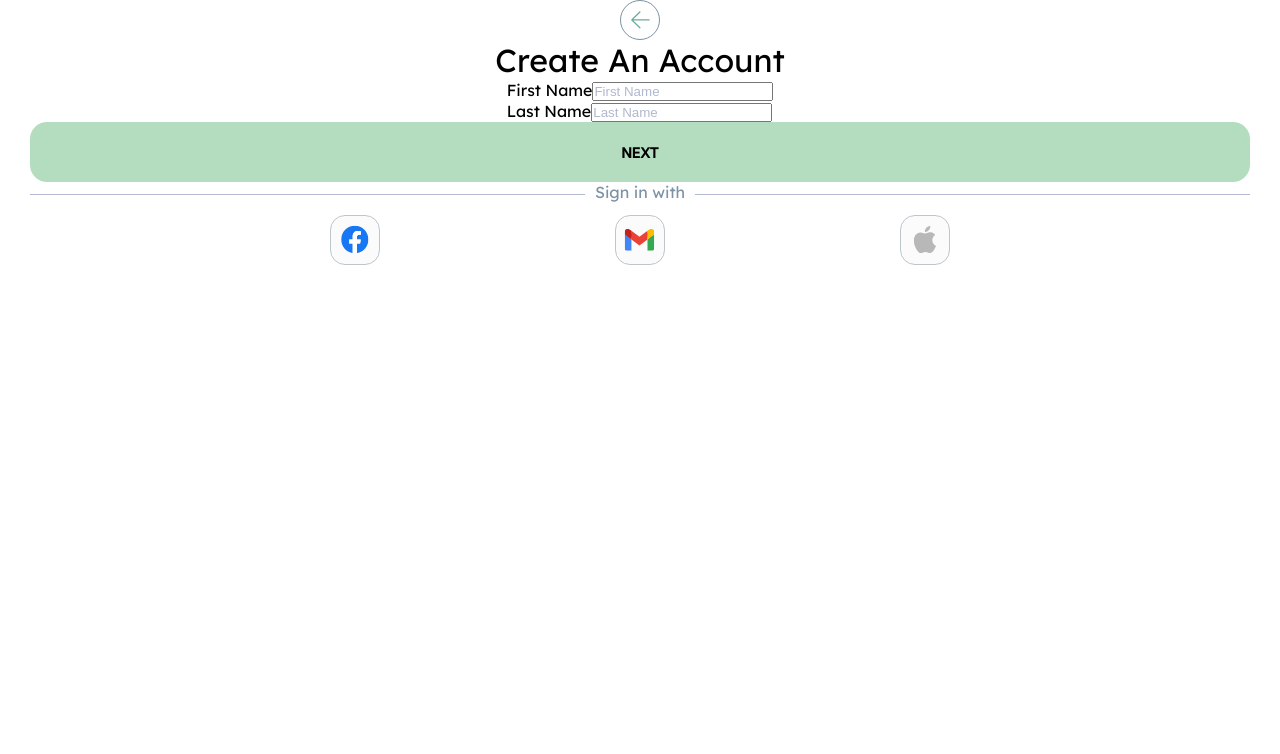
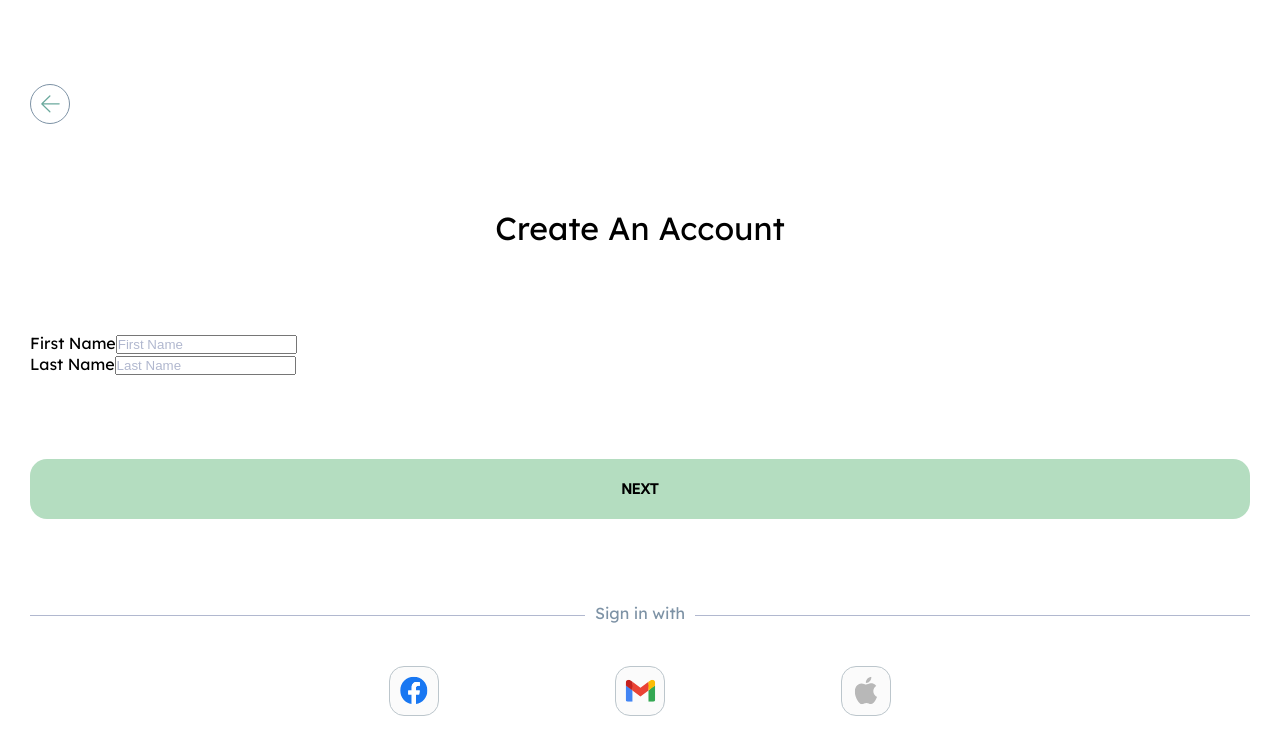
Before and after one commit to ecf123/ecf-fe-prototype, a React (Create React App) app: page /create-account in a window 1280 px wide. Shown: the top 754 px of the page. Built offline with nearby package versions, Linux system fonts and the light colour scheme; no server answers.

Commit message:
Fix create account styling

```diff
--- a/src/containers/CreateAccount/CreateAccount.jsx
+++ b/src/containers/CreateAccount/CreateAccount.jsx
@@ -68,9 +68,11 @@ const CreateAccount = () => {
     <div className="register-user">
       {page === 1 ? (
         <>
+          <div className="register-user__back-button">
             <BackButton linkTo="/splash" />
+          </div>
           <h2 className="register-user__title">Create An Account</h2>
-          <form className="register-user__inputs--page-one">
+          <form className="register-user__inputs register-user__inputs--page-one">
             <InputField
               inputType="text"
               label="First Name"
@@ -92,9 +94,11 @@ const CreateAccount = () => {
         </>
       ) : (
         <>
+          <div className="register-user__back-button">
             <BackButton onClick={switchPage} linkTo="" />
+          </div>
           <h2 className="register-user__title">Create An Account</h2>
-          <form className="register-user__inputs--pageTwo" onSubmit={handleSubmit}>
+          <form className="register-user__inputs register-user__inputs--pageTwo" onSubmit={handleSubmit}>
             <InputField
               inputType="email"
               label="Email Address"
@@ -123,6 +127,7 @@ const CreateAccount = () => {
           <Button linkTo="/" onClickButton={handleSubmit} buttonText="CREATE ACCOUNT" buttonType={"submit"} />
         </>
       )}
+      <div className="register-user__social-login-container">
         <p className="register-user__divider">
           <span className="register-user__divider--text">Sign in with</span>
         </p>
@@ -132,6 +137,7 @@ const CreateAccount = () => {
           <SocialLogin icon={appleIcon} />
         </div>
       </div>
+    </div>
   );
 };
 
--- a/src/containers/CreateAccount/CreateAccount.scss
+++ b/src/containers/CreateAccount/CreateAccount.scss
@@ -6,17 +6,29 @@
   flex-direction: column;
   justify-content: space-evenly;
   align-items: center;
-  min-height: -webkit-fill-available;
+  height: 100vh;
   padding: 0px 30px;
+
+  &__back-button {
+    align-self: flex-start;
+  }
 
   &__login-buttons {
     width: 70%;
     display: flex;
     flex-direction: row;
-    justify-content: space-around;
+    justify-content: space-evenly;
   }
 
   &__inputs {
+    width: 100%;
+  }
+
+  &__social-login-container {
+    display: flex;
+    flex-direction: column;
+    justify-content: center;
+    align-items: center;
     width: 100%;
   }
 
@@ -26,11 +38,11 @@
     text-align: center;
     border-bottom: 1px solid $primary-color-lilac;
     line-height: 0.1em;
-      margin: 10px 0 20px;
+    margin: 10px 0 50px;
 
     &--text {
-          background:#fff;
-          padding:0 10px;
+      background: #fff;
+      padding: 0 10px;
     }
   }
 
@@ -38,4 +50,4 @@
     font-size: $font-size-extra-large;
     font-weight: $font-weight-regular;
   }
-};
+}
```
Lines whose indentation alone changed are shown as unchanged.
